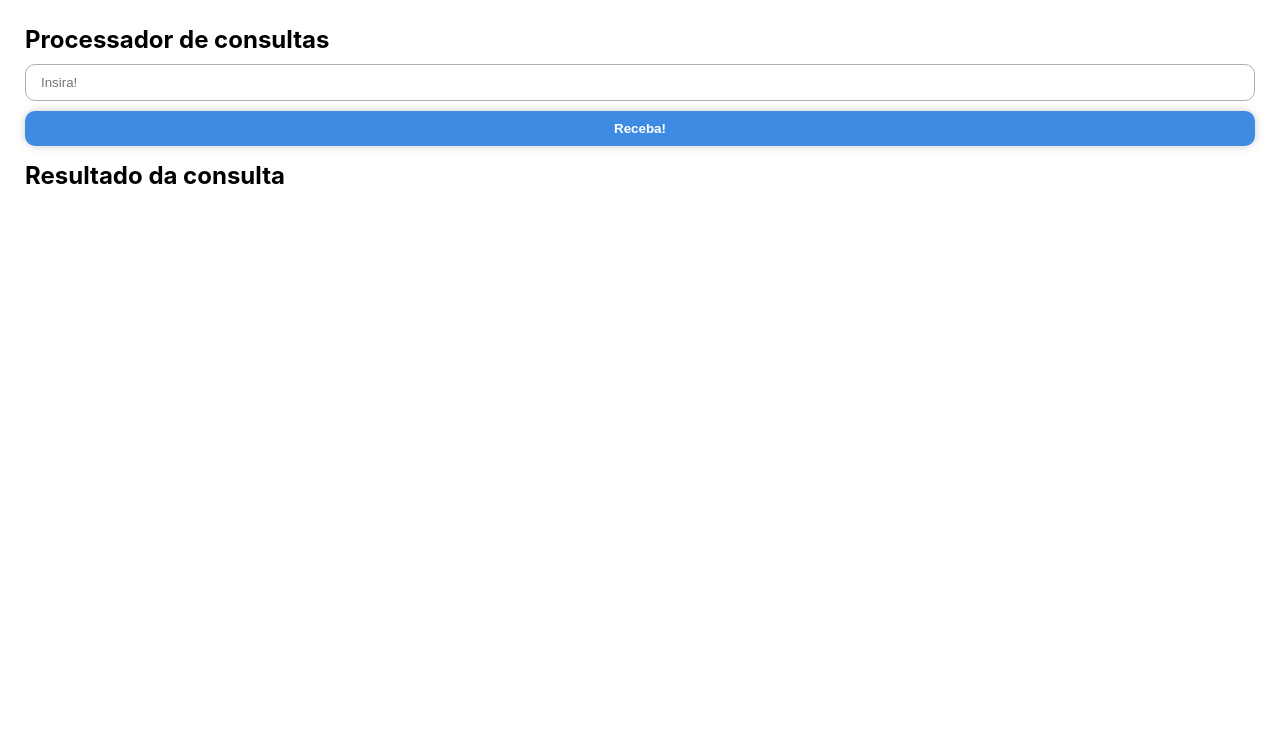
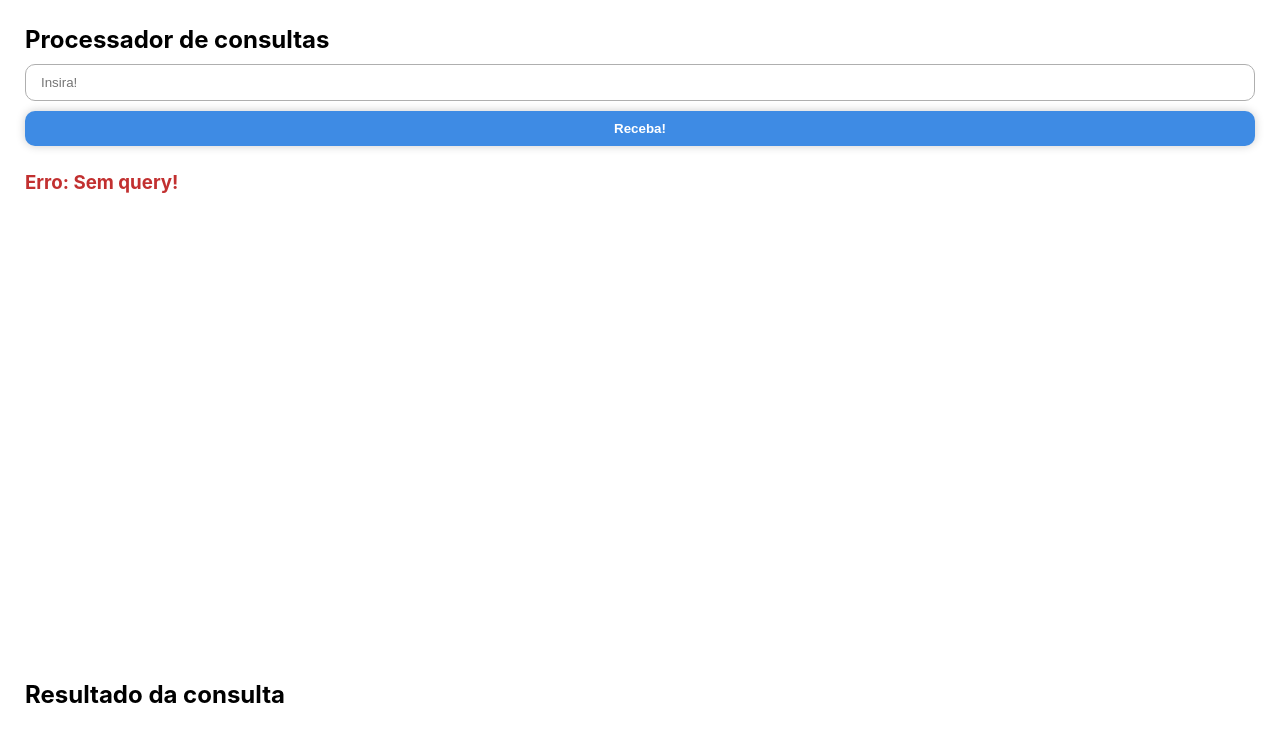
Before and after one commit to PlayerGhost/Query-Parser, a React (Vite) app: page / in a window 1280 px wide. Both pictures are taken after a click on the button "Receba!". Shown: the top 742 px of the page. Built offline with nearby package versions, Linux system fonts and the light colour scheme.

Commit message:
Adicionar seções de resultado/erro

```diff
--- a/src/pages/MainPage.css
+++ b/src/pages/MainPage.css
@@ -2,7 +2,7 @@
 	display: grid;
 	grid-template-rows: 1fr 4fr;
 	justify-content: stretch;
-	gap: 15px;
+	gap: 25px;
 	padding: 25px;
 }
 
@@ -10,6 +10,29 @@
 	display: flex;
 	flex-direction: column;
 	gap: 10px;
+}
+
+.error-message {
+	color: rgb(194, 48, 48);
+	font-weight: 700;
+	animation: fade 300ms forwards 1;
+}
+
+.results {
+	display: flex;
+	flex-direction: column;
+	gap: 10px;
+	grid-template-rows: 0.1fr auto;
+}
+
+@keyframes fade {
+	0% {
+		opacity: 0;
+	}
+
+	100% {
+		opacity: 1;
+	}
 }
 
 #query {
@@ -31,3 +54,9 @@
 #parse-query:hover {
 	opacity: 0.8;
 }
+
+#results-body {
+	box-shadow: 0 0 10px rgba(0, 0, 0, 0.2);
+	padding: 20px;
+	border-radius: 10px;
+}
--- a/src/pages/MainPage.jsx
+++ b/src/pages/MainPage.jsx
@@ -1,42 +1,57 @@
-import { useState } from "react"
+import { useState } from 'react';
 
 import {
 	parseCommaWhitespaces,
-	removeWhitespaces,
-} from "../helpers/text-parser"
-import { regex } from "../helpers/regex"
-import { splitQueryIntoBodies } from "../helpers/relationalAlgebra"
+	removeWhitespaces
+} from '../helpers/text-parser';
+import { regex } from '../helpers/regex';
+import { splitQueryIntoBodies } from '../helpers/relationalAlgebra';
 // import {
 // 	getAttributesFromTable,
 // 	validateAttributes
 // } from '../helpers/load-json';
 
-import "./MainPage.css"
+import './MainPage.css';
+
+const ENTER_KEYCODE = 13;
+const ERROR_MESSAGE_TIMEOUT = 3000;
 
 export default function MainPage() {
-	const [query, setQuery] = useState("")
+	const [query, setQuery] = useState('');
+	const [result, setResult] = useState('');
+	const [error, setError] = useState('');
 
 	const onClick = () => {
 		if (!query) {
-			console.warn("Sem query!")
-			return
+			console.warn('Sem query!');
+			showErrorMessage('Sem query!');
+			return;
 		}
 
-		const filteredQuery = removeWhitespaces(query)
+		const filteredQuery = removeWhitespaces(query);
 
 		if (!filteredQuery.match(regex)) {
-			console.warn("query não passou no regex de verificação inicial!")
-			console.warn("Query filtrada", filteredQuery)
-			console.warn("Regex", regex)
-			return
+			console.warn('Query filtrada', filteredQuery);
+			showErrorMessage('Query não passou no regex de verificação inicial!');
+			return;
 		}
 
-		const fixedCommaWhitespaceText = parseCommaWhitespaces(filteredQuery)
+		const fixedCommaWhitespaceText = parseCommaWhitespaces(filteredQuery);
 
-		const bodies = splitQueryIntoBodies(fixedCommaWhitespaceText)
-		console.log(bodies)
-		// setQuery(text)
-	}
+		const bodies = splitQueryIntoBodies(fixedCommaWhitespaceText);
+		console.log(bodies);
+		if (!bodies) {
+			console.error('Não foi possível decompor a query!');
+			showErrorMessage('Não foi possível decompor a query!');
+		}
+
+		setResult(JSON.stringify(bodies));
+	};
+
+	const showErrorMessage = (message) => {
+		setError(message);
+		setTimeout(() => setError(''), ERROR_MESSAGE_TIMEOUT);
+	};
 
 	return (
 		<div className="main">
@@ -48,16 +63,17 @@ export default function MainPage() {
 					placeholder="Insira!"
 					value={query}
 					onChange={(q) => setQuery(q.target.value)}
-					onKeyDown={(e) => e.keyCode === 13 && onClick()}
+					onKeyDown={(e) => e.keyCode === ENTER_KEYCODE && onClick()}
 				></input>
 				<button id="parse-query" onClick={onClick}>
 					Receba!
 				</button>
 			</div>
+			{Boolean(error) && <h3 className="error-message">Erro: {error}</h3>}
 			<div className="results">
 				<h2>Resultado da consulta</h2>
-				<div id="results-body">{query}</div>
+				{Boolean(result) && <div id="results-body">{result}</div>}
 			</div>
 		</div>
-	)
+	);
 }
```
